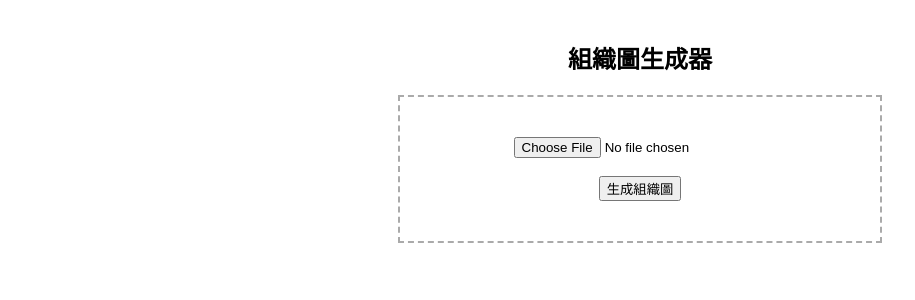
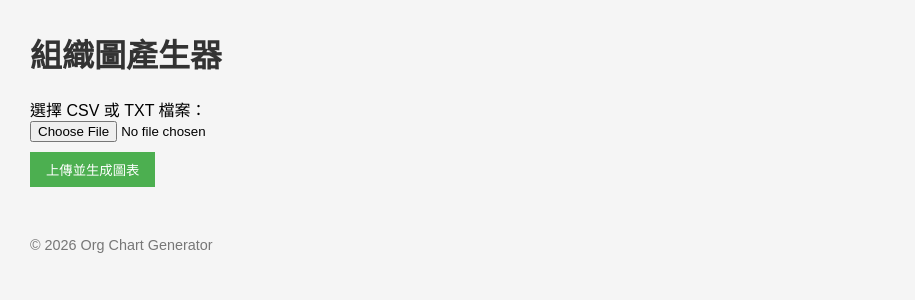
Before and after one commit to sm8811111/org-chart-web, a Flask app: page / in a window 1280 px wide. Shown: the top 300 px of the page, without its empty margins (0-915 px from the left). Run offline with Flask 3, Linux system fonts and the light colour scheme.

Commit message:
Update Flask app to use pure-Python Graphviz and update index.html

```diff
--- a/app.py
+++ b/app.py
@@ -1,202 +1,74 @@
+import os
 from flask import Flask, render_template, request, send_file
-import pandas as pd
 from graphviz import Digraph
-import os
-import itertools
-from datetime import datetime
 from werkzeug.utils import secure_filename
 
-app = Flask(
-    __name__,
-    static_folder="outputs",
-    static_url_path="/outputs"
-)
+# 初始化 Flask
+app = Flask(__name__)
 
+# 設定上傳資料夾
 UPLOAD_FOLDER = "uploads"
 OUTPUT_FOLDER = "outputs"
-
 os.makedirs(UPLOAD_FOLDER, exist_ok=True)
 os.makedirs(OUTPUT_FOLDER, exist_ok=True)
+app.config['UPLOAD_FOLDER'] = UPLOAD_FOLDER
+app.config['OUTPUT_FOLDER'] = OUTPUT_FOLDER
 
+# 允許上傳的檔案類型
+ALLOWED_EXTENSIONS = {'txt', 'csv'}
 
-def generate_chart(file_path):
+def allowed_file(filename):
+    return '.' in filename and filename.rsplit('.', 1)[1].lower() in ALLOWED_EXTENSIONS
 
-    df = pd.read_excel(file_path)
-
-    df.columns = [c.strip().replace("　", "") for c in df.columns]
-
-    df['層級'] = pd.to_numeric(df['層級'], errors='coerce').fillna(1)
-    df['小組積分額'] = pd.to_numeric(df['小組積分額'], errors='coerce').fillna(0)
-    df['小組售貨額'] = pd.to_numeric(df['小組售貨額'], errors='coerce').fillna(0)
-    df['編號'] = df['編號'].astype(str)
-    df['%'] = pd.to_numeric(df['%'], errors='coerce').fillna(0)
-
-    if '會員積分額' not in df.columns:
-        df['會員積分額'] = 0
-    else:
-        df['會員積分額'] = pd.to_numeric(df['會員積分額'], errors='coerce').fillna(0)
-
-    def get_node_size(value, min_size=1.0, max_size=2.0):
-
-        min_val = df['小組積分額'].min()
-        max_val = df['小組積分額'].max()
-
-        if max_val == min_val:
-            return 1.5
-
-        norm = (value - min_val) / (max_val - min_val)
-
-        return round(min_size + norm * (max_size - min_size), 2)
-
-    color_palette = [
-        'lightblue','lightgreen','orange','pink','yellow',
-        'lightcoral','lightgoldenrod','lightsalmon','lightseagreen'
-    ]
-
-    color_cycle = itertools.cycle(color_palette)
-
-    level2_nodes = df[df['層級']==2]['編號'].tolist()
-
-    level2_colors = {node:next(color_cycle) for node in level2_nodes}
-
+# 使用 pure-Python 生成 org chart 的函數
+def generate_chart(upload_path, output_filename="chart.png"):
+    """
+    使用 Graphviz Digraph 生成 PNG 圖片，直接用 pipe，不依賴系統 dot
+    """
     dot = Digraph(format='png')
 
-    dot.attr(
-        overlap='false',
-        splines='true',
-        layout='dot',
-        rankdir='TB',
-        fontname='Noto Sans CJK TC'
-    )
+    # 這裡示範用簡單例子，如果你有讀取 CSV 或上傳檔案，可在這裡處理
+    dot.node('A', 'Start')
+    dot.node('B', 'Process')
+    dot.node('C', 'End')
+    dot.edge('A', 'B')
+    dot.edge('B', 'C')
 
-    last_nodes={}
-    node_color_map={}
+    # pipe() 生成 PNG bytes
+    image_bytes = dot.pipe()
+    output_path = os.path.join(app.config['OUTPUT_FOLDER'], output_filename)
+    with open(output_path, 'wb') as f:
+        f.write(image_bytes)
 
-    for _,row in df.iterrows():
+    return output_path
 
-        level=int(row['層級'])
-        num=row['編號']
+# 首頁
+@app.route("/", methods=['GET', 'POST'])
+def index():
+    chart_image = None
+    if request.method == 'POST':
+        # 檢查是否有檔案上傳
+        if 'file' not in request.files:
+            return "No file part"
+        file = request.files['file']
+        if file.filename == '':
+            return "No selected file"
+        if file and allowed_file(file.filename):
+            filename = secure_filename(file.filename)
+            upload_path = os.path.join(app.config['UPLOAD_FOLDER'], filename)
+            file.save(upload_path)
 
-        percent_td=""
+            # 生成圖表
+            chart_image = generate_chart(upload_path)
 
-        if row['%']!=0:
+    return render_template("index.html", chart_image=chart_image)
 
-            percent_value=int(round(row['%']*100))
+# 提供 PNG 圖檔下載
+@app.route("/outputs/<filename>")
+def outputs(filename):
+    return send_file(os.path.join(app.config['OUTPUT_FOLDER'], filename), mimetype='image/png')
 
-            percent_td=f"""
-            <TR>
-            <TD BGCOLOR="#D32F2F" ALIGN="CENTER">
-            <B><FONT POINT-SIZE="16">{percent_value}%</FONT></B>
-            </TD>
-            </TR>
-            """
-
-        bv_value=row['小組售貨額']
-
-        if row['類型']=="會員":
-            bv_value+=row['會員積分額']
-
-        bv_td=""
-
-        if bv_value!=0:
-            bv_td=f"<TR><TD ALIGN='CENTER'>BV:{bv_value}</TD></TR>"
-
-        label=f"""<
-        <TABLE BORDER="0" CELLBORDER="0" CELLSPACING="0">
-        {percent_td}
-        <TR><TD ALIGN="CENTER">{row['姓名']}</TD></TR>
-        {bv_td}
-        </TABLE>
-        >"""
-
-        size=get_node_size(row['小組積分額'])
-
-        if level==1:
-            color="lightgrey"
-
-        elif level==2:
-
-            children=df[df['推薦人']==num]
-
-            if children.empty and row['類型']=="會員":
-                color="lightgrey"
-            else:
-                color=level2_colors.get(num,'lightblue')
-
-        else:
-
-            parent_level=level-1
-
-            while parent_level>1 and parent_level not in last_nodes:
-                parent_level-=1
-
-            parent_node=last_nodes.get(parent_level)
-
-            color=node_color_map.get(parent_node,'lightblue')
-
-        node_color_map[num]=color
-
-        shape='circle' if row['類型']=="直銷商" else 'box'
-
-        dot.node(
-            num,
-            label=label,
-            shape=shape,
-            style='filled',
-            color=color,
-            width=str(size),
-            margin='0.1'
-        )
-
-        if level==1:
-            last_nodes[level]=num
-        else:
-
-            parent=last_nodes.get(level-1)
-
-            if parent:
-                dot.edge(parent,num)
-
-            last_nodes[level]=num
-
-    timestamp=datetime.now().strftime("%Y%m%d-%H%M%S")
-
-    filename=f"org_{timestamp}"
-
-    output_path=os.path.join(OUTPUT_FOLDER,filename)
-
-    dot.render(output_path,cleanup=True)
-
-    return filename+".png"
-
-
-@app.route("/",methods=["GET","POST"])
-def index():
-
-    image=None
-
-    if request.method=="POST":
-
-        file=request.files["file"]
-
-        filename=secure_filename(file.filename)
-
-        upload_path=os.path.join(UPLOAD_FOLDER,filename)
-
-        file.save(upload_path)
-
-        image=generate_chart(upload_path)
-
-    return render_template("index.html",image=image)
-
-
-@app.route("/download/<filename>")
-def download(filename):
-
-    path=os.path.join(OUTPUT_FOLDER,filename)
-
-    return send_file(path,as_attachment=True)
-
-
-if __name__=="__main__":
-    app.run(host="0.0.0.0",port=10000)
+# Render 專用
+if __name__ == "__main__":
+    port = int(os.environ.get("PORT", 10000))
+    app.run(host="0.0.0.0", port=port)
--- a/templates/index.html
+++ b/templates/index.html
@@ -1,66 +1,64 @@
 <!DOCTYPE html>
-<html>
+<html lang="zh-TW">
+<head>
+    <meta charset="UTF-8">
+    <meta name="viewport" content="width=device-width, initial-scale=1.0">
+    <title>Org Chart Generator</title>
+    <style>
+        body {
+            font-family: Arial, sans-serif;
+            margin: 30px;
+            background-color: #f5f5f5;
+        }
+        h1 {
+            color: #333;
+        }
+        form {
+            margin-bottom: 20px;
+        }
+        input[type="file"] {
+            margin-bottom: 10px;
+        }
+        input[type="submit"] {
+            padding: 8px 16px;
+            background-color: #4CAF50;
+            color: white;
+            border: none;
+            cursor: pointer;
+        }
+        input[type="submit"]:hover {
+            background-color: #45a049;
+        }
+        img {
+            max-width: 100%;
+            height: auto;
+            border: 1px solid #ccc;
+            padding: 5px;
+            background-color: #fff;
+        }
+        .footer {
+            margin-top: 50px;
+            font-size: 0.9em;
+            color: #777;
+        }
+    </style>
+</head>
+<body>
+    <h1>組織圖產生器</h1>
 
-<head>
-<meta charset="utf-8">
-<title>組織圖生成器</title>
+    <form method="POST" enctype="multipart/form-data">
+        <label for="file">選擇 CSV 或 TXT 檔案：</label><br>
+        <input type="file" name="file" id="file" required><br>
+        <input type="submit" value="上傳並生成圖表">
+    </form>
 
-<style>
+    {% if chart_image %}
+        <h2>生成的組織圖：</h2>
+        <img src="{{ chart_image }}" alt="Org Chart">
+    {% endif %}
 
-body{
-font-family:Arial;
-text-align:center;
-margin-top:40px;
-}
-
-.upload{
-border:2px dashed #aaa;
-padding:40px;
-width:400px;
-margin:auto;
-}
-
-img{
-max-width:90%;
-margin-top:30px;
-}
-
-</style>
-
-</head>
-
-<body>
-
-<h2>組織圖生成器</h2>
-
-<form method="post" enctype="multipart/form-data">
-
-<div class="upload">
-
-<input type="file" name="file" required>
-
-<br><br>
-
-<button type="submit">生成組織圖</button>
-
-</div>
-
-</form>
-
-{% if image %}
-
-<h3>生成結果</h3>
-
-<img src="/outputs/{{image}}">
-
-<br><br>
-
-<a href="/download/{{image}}">
-<button>下載圖片</button>
-</a>
-
-{% endif %}
-
+    <div class="footer">
+        &copy; 2026 Org Chart Generator
+    </div>
 </body>
-
 </html>
```
